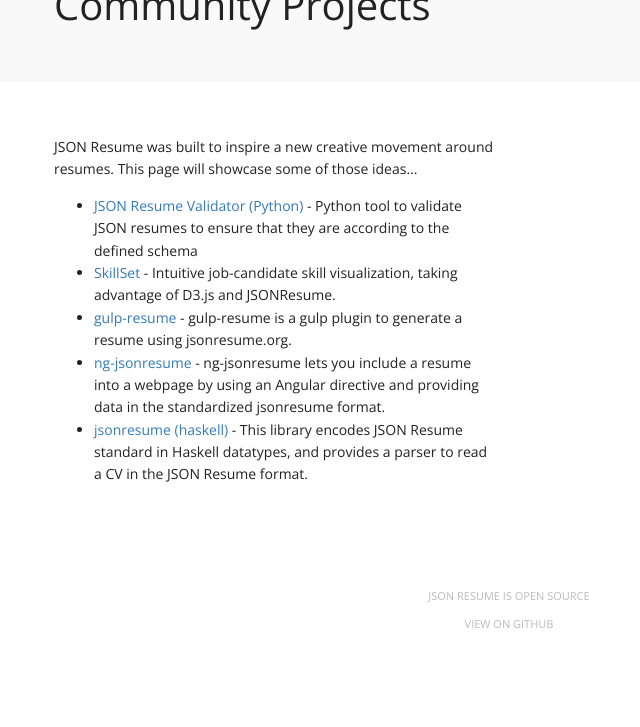
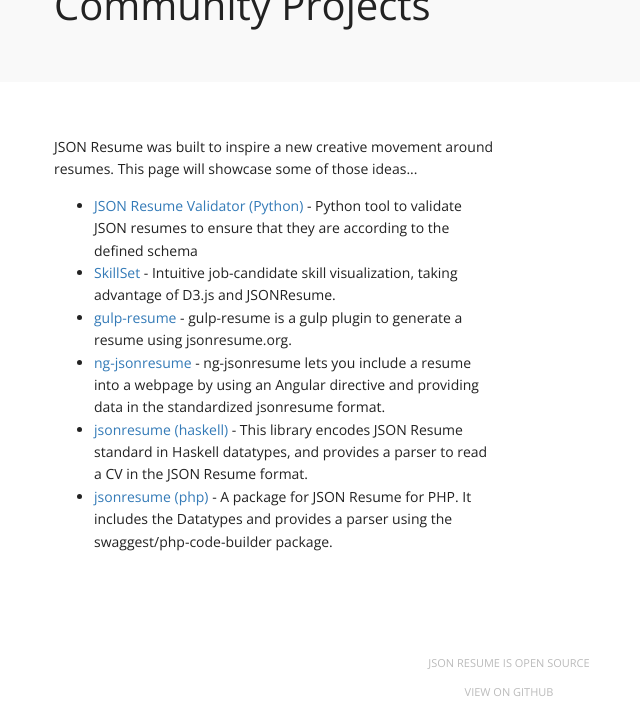
Before and after one commit to jsonresume/resume-website, a Jekyll site: the page built from projects.html, in a window 1280 px wide, cut to the strip 173-900 px from the top of the page. Shown: the whole strip, without its empty margins (131-771 px from the left). Built offline with Jekyll 4.4.1, drawn with Linux system fonts in a browser that asks for light colours; nearby versions of some CDN libraries; a script that is not in the unit is left out.

Commit message:
Add a PHP Library to the projects page

```diff
--- a/_data/projects.yaml
+++ b/_data/projects.yaml
@@ -17,3 +17,7 @@
 - name: jsonresume (haskell)
   link: http://hackage.haskell.org/package/jsonresume
   description: This library encodes JSON Resume standard in Haskell datatypes, and provides a parser to read a CV in the JSON Resume format.
+
+- name: jsonresume (php)
+  link: https://github.com/rlweb/jsonresume
+  description: A package for JSON Resume for PHP. It includes the Datatypes and provides a parser using the swaggest/php-code-builder package.
```
